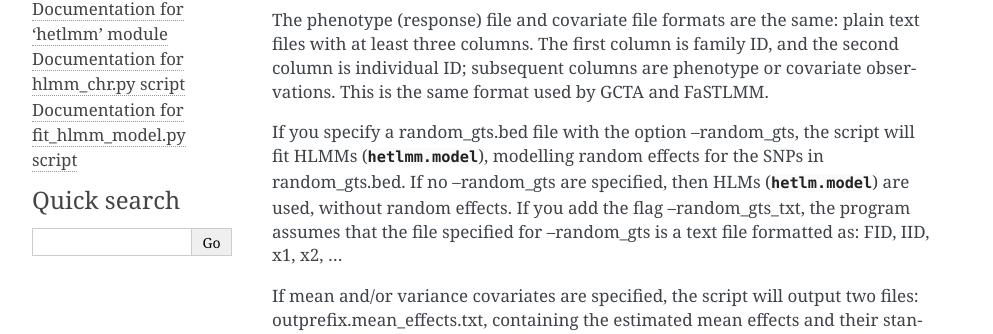
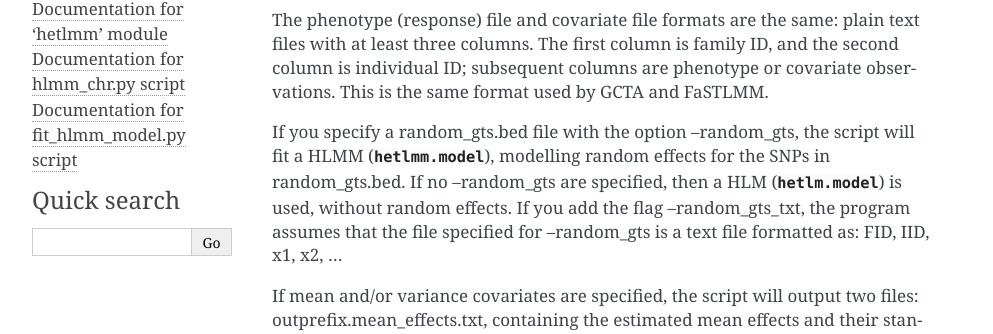
Before and after one commit to baihongguo/hlmm, a Sphinx documentation site: the page built from docs/fit_hlmm_model.rst, in a window 1280 px wide. Shown: the part 267-601 px from the top of the page, without its empty margins (148-1141 px from the left). Built offline with Sphinx 7.4.7, drawn with Linux system fonts in a browser that asks for light colours.

Commit message:
documentation for fit_hlmm_model script

```diff
--- a/docs/fit_hlmm_model.rst
+++ b/docs/fit_hlmm_model.rst
@@ -14,9 +14,9 @@ The phenotype (response) file and covariate file formats are the same: plain tex
 column is family ID, and the second column is individual ID; subsequent columns are phenotype or covariate
 observations. This is the same format used by GCTA and FaSTLMM.
 
-If you specify a random_gts.bed file with the option --random_gts, the script will fit HLMMs (:class:`hetlmm.model`),
-modelling random effects for the SNPs in random_gts.bed. If no --random_gts are specified, then HLMs (:class:`hetlm.model`)
-are used, without random effects. If you add the flag --random_gts_txt, the program assumes that the file
+If you specify a random_gts.bed file with the option --random_gts, the script will fit a HLMM (:class:`hetlmm.model`),
+modelling random effects for the SNPs in random_gts.bed. If no --random_gts are specified, then a HLM (:class:`hetlm.model`)
+is used, without random effects. If you add the flag --random_gts_txt, the program assumes that the file
 specified for --random_gts is a text file formatted as: FID, IID, x1, x2, ...
 
 If mean and/or variance covariates are specified, the script will output two files: outprefix.mean_effects.txt, containing the estimated mean
--- a/docs/tutorial.rst
+++ b/docs/tutorial.rst
@@ -35,7 +35,7 @@ To fit HLMs (:class:`hetlm.model`) to the SNPs in test.bed, type
 
 This produces a file 'test.models.gz' containing the results of fitting HLMs (:class:`hetlm.model`) to all the SNPs in test.bed. This is a tab separated file with a header that can be read by R by typing the command
 
-   ``results=read.table('test.models.gz',header=T)``
+   ``results=read.table('test.models.gz',header=T,stringsAsFactors=F)``
 
 The columns in this output file are:
 
```
Also changed, not shown: 2 other files.
